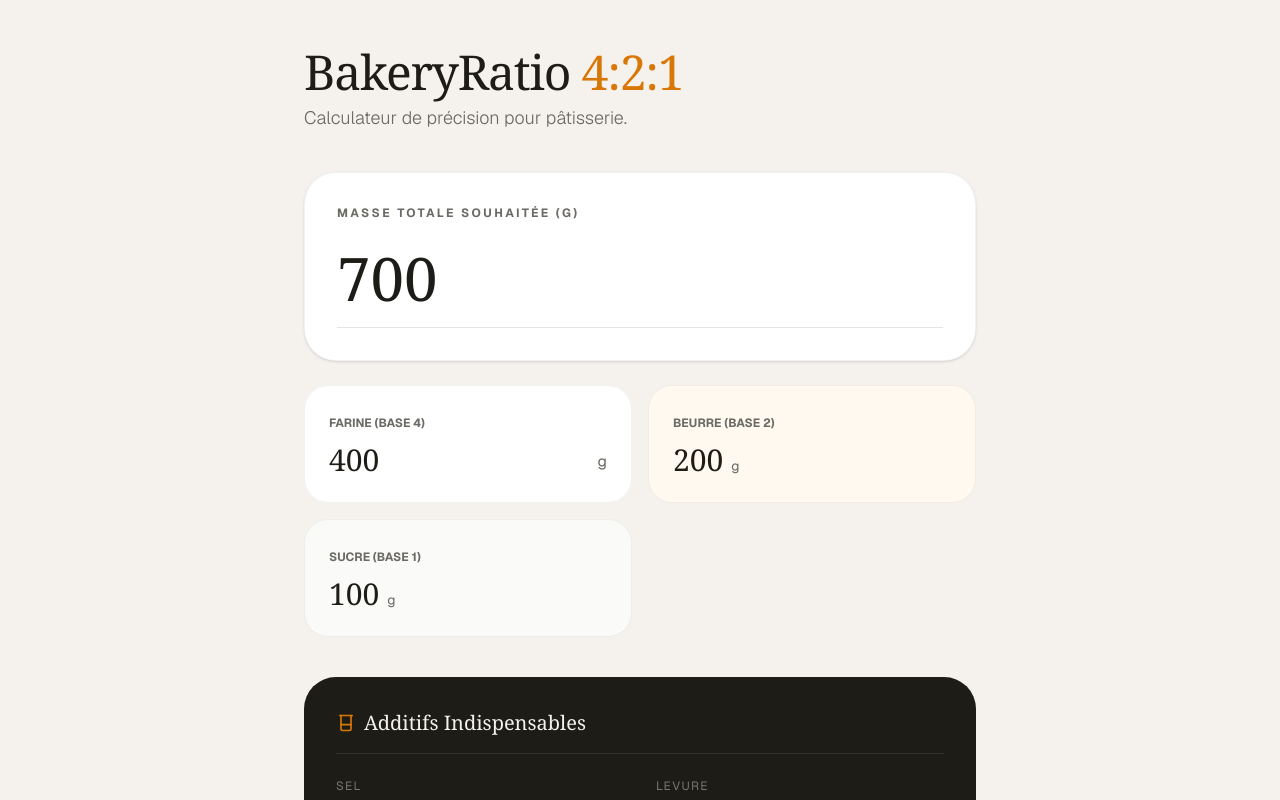
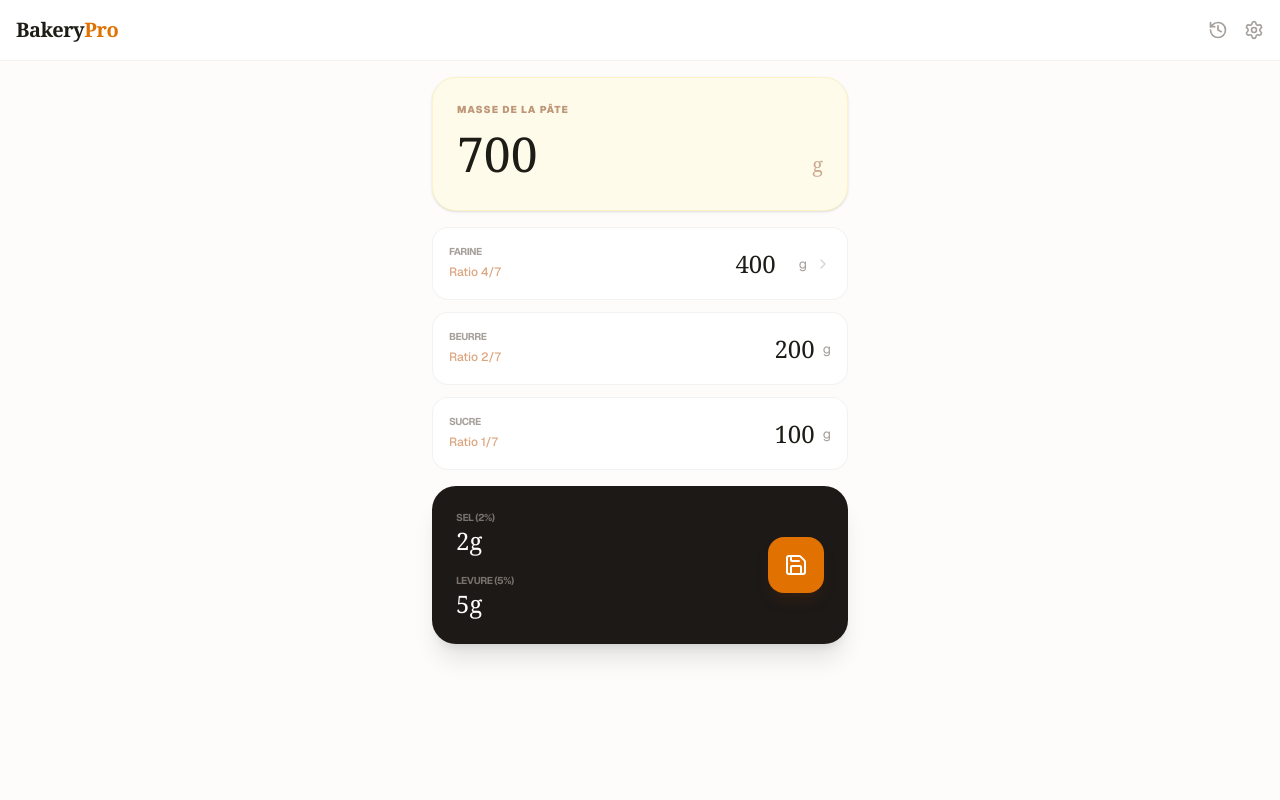
Before and after one commit to benkindji-lang/bakery-ratio-web, a Next.js app: page / in a window 1280 px wide. Shown: the top 800 px of the page. Built offline with nearby package versions, Linux system fonts and the light colour scheme.

Commit message:
fix:Revu de la page.ts

```diff
--- a/src/app/page.tsx
+++ b/src/app/page.tsx
@@ -1,105 +1,91 @@
 "use client";
+import { useBakeryStore } from "@/lib/store";
+import { useState, useEffect } from "react";
+import { Scale, Save, Settings, History, ChevronRight } from "lucide-react";
 
-import { useBakeryStore } from "@/lib/store";
-import { useEffect, useState } from "react";
-import { Beaker, Info, Printer } from "lucide-react";
-
-export default function BakeryRatioApp() {
+export default function BakeryProApp() {
   const store = useBakeryStore();
   const [mounted, setMounted] = useState(false);
 
-  // Blindage contre les erreurs d'hydratation (Next.js + Zustand Persist)
-  useEffect(() => {
-    setMounted(true);
-  }, []);
-
+  useEffect(() => setMounted(true), []);
   if (!mounted) return null;
 
   return (
-    <main className="min-h-screen bg-[#F5F2ED] text-[#1D1C16] p-6 md:p-12 font-sans">
-      <div className="max-w-2xl mx-auto space-y-10">
+    <main className="min-h-screen bg-[#FDFCFB] text-[#1D1C16] font-sans antialiased">
+      {/* Barre de navigation style App Native */}
+      <nav className="border-b border-black/5 p-4 flex justify-between items-center bg-white sticky top-0 z-10">
+        <h1 className="font-serif text-xl font-bold tracking-tight">Bakery<span className="text-amber-600">Pro</span></h1>
+        <div className="flex gap-4">
+           <History size={20} className="text-stone-400" />
+           <Settings size={20} className="text-stone-400" />
+        </div>
+      </nav>
 
-        <header className="space-y-2">
-          <h1 className="text-4xl md:text-5xl font-serif font-medium tracking-tight">
-            BakeryRatio <span className="text-[#D97706]">4:2:1</span>
-          </h1>
-          <p className="text-[#6B6A65] text-lg font-light">
-            Calculateur de précision pour pâtisserie.
-          </p>
-        </header>
+      <div className="max-w-md mx-auto p-4 space-y-4">
 
-        <section className="space-y-6">
-          <div className="bg-white border border-black/5 rounded-[2rem] p-8 shadow-sm">
-            <label className="block text-xs font-bold uppercase tracking-[0.2em] text-[#6B6A65] mb-4">
-              Masse Totale Souhaitée (g)
-            </label>
+        {/* Widget Masse Totale - Plus compact */}
+        <div className="bg-amber-50 rounded-3xl p-6 border border-amber-100 shadow-sm">
+          <label className="text-[10px] font-black uppercase tracking-widest text-amber-900/50 block mb-1">Masse de la pâte</label>
+          <div className="flex items-baseline gap-2">
             <input
               type="number"
               value={store.total}
               onChange={(e) => store.updateFromTotal(Number(e.target.value))}
-              className="w-full bg-transparent text-6xl font-serif focus:outline-none border-b border-black/10 pb-2"
+              className="bg-transparent text-5xl font-serif w-full focus:outline-none focus:ring-0"
             />
+            <span className="text-xl font-serif text-amber-900/40">g</span>
           </div>
+        </div>
 
-          <div className="grid grid-cols-1 md:grid-cols-2 gap-4">
-            <div className="bg-white border border-black/5 rounded-[1.5rem] p-6">
-              <span className="text-xs font-bold text-[#6B6A65] uppercase">Farine (Base 4)</span>
-              <div className="flex items-end gap-2 mt-2">
-                <input
-                  type="number"
-                  value={store.farine}
-                  onChange={(e) => store.updateFromFarine(Number(e.target.value))}
-                  className="text-3xl font-serif w-full focus:outline-none"
-                />
-                <span className="text-[#6B6A65] pb-1">g</span>
-              </div>
-            </div>
+        {/* Grille des ingrédients - Optimisée pour le pouce */}
+        <div className="grid grid-cols-1 gap-3">
+          <IngredientRow label="Farine" value={store.farine} ratio="4/7" onChange={store.updateFromFarine} color="bg-white" />
+          <IngredientRow label="Beurre" value={store.beurre} ratio="2/7" readOnly color="bg-white" />
+          <IngredientRow label="Sucre" value={store.sucre} ratio="1/7" readOnly color="bg-white" />
+        </div>
 
-            <IngredientCard label="Beurre (Base 2)" value={store.beurre} color="bg-[#FFF9F0]" />
-            <IngredientCard label="Sucre (Base 1)" value={store.sucre} color="bg-stone-50" />
-          </div>
-        </section>
-
-        <section className="bg-[#1D1C16] text-[#F5F2ED] rounded-[2rem] p-8 space-y-6">
-          <div className="flex items-center gap-2 border-b border-white/10 pb-4">
-            <Beaker size={20} className="text-[#D97706]" />
-            <h2 className="text-xl font-serif">Additifs Indispensables</h2>
-          </div>
-          <div className="grid grid-cols-2 gap-8">
+        {/* Additifs en mode "Badge" */}
+        <div className="bg-stone-900 rounded-3xl p-6 text-white flex justify-between items-center shadow-xl">
+          <div className="space-y-4">
             <div>
-              <p className="text-white/40 text-xs uppercase tracking-widest mb-1">Sel</p>
-              <p className="text-2xl font-serif">{store.sel} g</p>
+              <p className="text-[10px] text-stone-500 uppercase font-bold tracking-tighter">Sel (2%)</p>
+              <p className="text-2xl font-serif">{store.sel}g</p>
             </div>
             <div>
-              <p className="text-white/40 text-xs uppercase tracking-widest mb-1">Levure</p>
-              <p className="text-2xl font-serif">{store.levure} g</p>
+              <p className="text-[10px] text-stone-500 uppercase font-bold tracking-tighter">Levure (5%)</p>
+              <p className="text-2xl font-serif">{store.levure}g</p>
             </div>
           </div>
-          <div className="pt-4 flex items-start gap-3 text-sm text-white/30 italic">
-            <Info size={16} className="shrink-0 mt-1" />
-            <p>Le sucre est ajusté mathématiquement pour garantir l'intégrité de la masse totale (Zéro perte d'arrondi).</p>
-          </div>
-        </section>
-
-        <footer className="flex justify-center">
-          <button
-            onClick={() => window.print()}
-            className="flex items-center gap-2 px-8 py-3 bg-[#1D1C16] text-white rounded-full hover:opacity-90 transition-transform active:scale-95"
-          >
-            <Printer size={18} />
-            Imprimer la fiche
+          <button className="bg-amber-600 p-4 rounded-2xl active:scale-95 transition-transform shadow-lg shadow-amber-900/20">
+            <Save size={24} />
           </button>
-        </footer>
+        </div>
       </div>
     </main>
   );
 }
 
-function IngredientCard({ label, value, color }: { label: string, value: number, color: string }) {
+function IngredientRow({ label, value, ratio, onChange, readOnly = false, color }: any) {
   return (
-    <div className={`${color} border border-black/5 rounded-[1.5rem] p-6`}>
-      <span className="text-xs font-bold text-[#6B6A65] uppercase">{label}</span>
-      <p className="text-3xl font-serif mt-2">{value} <span className="text-sm font-sans text-[#6B6A65]">g</span></p>
+    <div className={`${color} border border-black/5 rounded-2xl p-4 flex justify-between items-center transition-all active:bg-stone-50`}>
+      <div>
+        <span className="text-[10px] font-bold text-stone-400 uppercase tracking-tighter block">{label}</span>
+        <span className="text-xs text-amber-700/50 font-medium">Ratio {ratio}</span>
+      </div>
+      <div className="flex items-center gap-2">
+        {readOnly ? (
+          <span className="text-2xl font-serif">{value}</span>
+        ) : (
+          <input
+            type="number"
+            value={value}
+            onChange={(e) => onChange(Number(e.target.value))}
+            className="text-2xl font-serif text-right w-24 bg-transparent focus:outline-none"
+          />
+        )}
+        <span className="text-stone-400 text-sm">g</span>
+        {!readOnly && <ChevronRight size={16} className="text-stone-300" />}
+      </div>
     </div>
   );
 }
```
